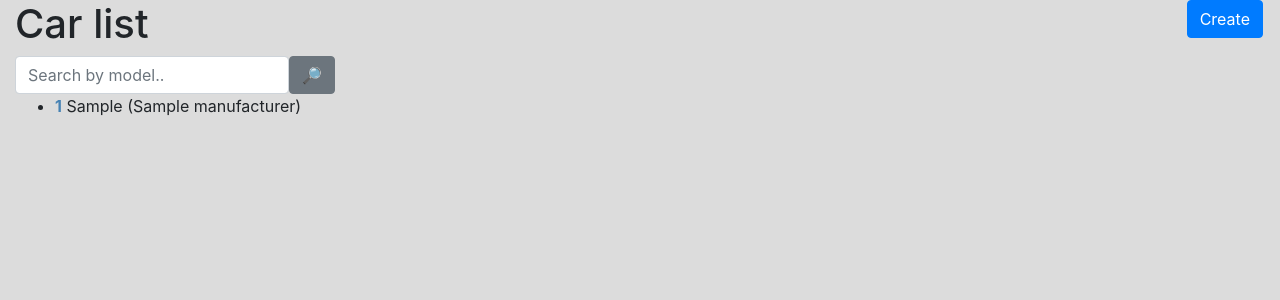
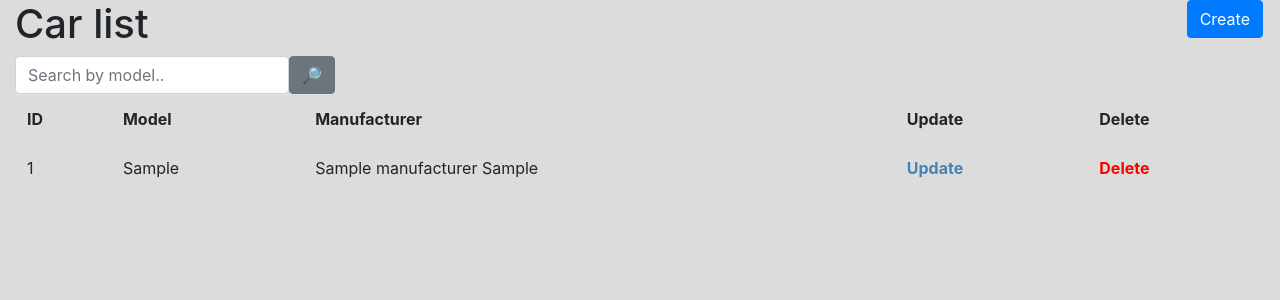
Before and after one commit to KantorSerhiy/taxi-service, a Django app: page /cars/ in a window 1280 px wide. Shown: the part 86-386 px from the top of the page. Run offline with Django 4.2, Linux system fonts and the light colour scheme; a user stored in the database is signed in; tables that the repository leaves empty hold one stand-in row (values such as "Sample post"); some libraries are stand-ins or nearby versions.

Commit message:
make car list as table & add black

```diff
--- a/taxi/forms.py
+++ b/taxi/forms.py
@@ -40,7 +40,7 @@
 
 
 def validate_license_number(
-        license_number,
+    license_number,
 ):  # regex validation is also possible here
     if len(license_number) != 8:
         raise ValidationError("License number should consist of 8 characters")
@@ -76,5 +76,4 @@
         required=False,
         label="",
         widget=forms.TextInput(attrs={"placeholder": "Search by model.."}),
-
     )
--- a/taxi/views.py
+++ b/taxi/views.py
@@ -6,11 +6,14 @@ from django.views import generic
 from django.contrib.auth.mixins import LoginRequiredMixin
 
 from .models import Driver, Car, Manufacturer
-from .forms import DriverCreationForm, \
-    CarForm, \
-    DriversSearchForm, \
-    ManufacturerSearchForm, \
-    CarsSearchForm, DriverUpdateForm
+from .forms import (
+    DriverCreationForm,
+    CarForm,
+    DriversSearchForm,
+    ManufacturerSearchForm,
+    CarsSearchForm,
+    DriverUpdateForm,
+)
 
 
 @login_required
@@ -46,9 +49,7 @@ class ManufacturerListView(LoginRequiredMixin, generic.ListView):
 
         name = self.request.GET.get("name", "")
 
-        context["search_form"] = ManufacturerSearchForm(initial={
-            "name": name
-        })
+        context["search_form"] = ManufacturerSearchForm(initial={"name": name})
 
         return context
 
@@ -56,15 +57,14 @@ class ManufacturerListView(LoginRequiredMixin, generic.ListView):
         form = ManufacturerSearchForm(self.request.GET)
 
         if form.is_valid():
-            return self.queryset.filter(
-                name__icontains=form.cleaned_data["name"])
+            return self.queryset.filter(name__icontains=form.cleaned_data["name"])
 
         return self.queryset
 
 
 class ManufacturerCreateView(LoginRequiredMixin, generic.CreateView):
     model = Manufacturer
-    fields = "__all__"
+    fields = ["name", "country"]
     success_url = reverse_lazy("taxi:manufacturer-list")
 
 
@@ -89,9 +89,7 @@ class CarListView(LoginRequiredMixin, generic.ListView):
 
         model = self.request.GET.get("model", "")
 
-        context["search_form"] = CarsSearchForm(initial={
-            "model": model
-        })
+        context["search_form"] = CarsSearchForm(initial={"model": model})
 
         return context
 
@@ -99,8 +97,7 @@ class CarListView(LoginRequiredMixin, generic.ListView):
         form = CarsSearchForm(self.request.GET)
 
         if form.is_valid():
-            return self.queryset.filter(
-                model__icontains=form.cleaned_data["model"])
+            return self.queryset.filter(model__icontains=form.cleaned_data["model"])
 
         return self.queryset
 
@@ -136,9 +133,7 @@ class DriverListView(LoginRequiredMixin, generic.ListView):
 
         username = self.request.GET.get("username", "")
 
-        context["search_form"] = DriversSearchForm(initial={
-            "username": username
-        })
+        context["search_form"] = DriversSearchForm(initial={"username": username})
 
         return context
 
@@ -147,7 +142,8 @@ class DriverListView(LoginRequiredMixin, generic.ListView):
 
         if form.is_valid():
             return self.queryset.filter(
-                username__icontains=form.cleaned_data["username"])
+                username__icontains=form.cleaned_data["username"]
+            )
 
         return self.queryset
 
@@ -177,7 +173,7 @@ class DriverDeleteView(LoginRequiredMixin, generic.DeleteView):
 def toggle_assign_to_car(request, pk):
     driver = Driver.objects.get(id=request.user.id)
     if (
-            Car.objects.get(id=pk) in driver.cars.all()
+        Car.objects.get(id=pk) in driver.cars.all()
     ):  # probably could check if car exists
         driver.cars.remove(pk)
     else:
--- a/templates/taxi/car_list.html
+++ b/templates/taxi/car_list.html
@@ -15,15 +15,42 @@
   </form>
 
   {% if car_list %}
-    <ul>
+    <table class="table">
+      <tr>
+        <th>ID</th>
+        <th>Model</th>
+        <th>Manufacturer</th>
+        <th>Update</th>
+        <th>Delete</th>
+      </tr>
+
       {% for car in car_list %}
-        <li>
-          <a href="{% url "taxi:car-detail" pk=car.id %} ">{{ car.id }}</a>
-          {{ car.model }} ({{ car.manufacturer.name }})
-        </li>
+        <tr>
+          <td>
+              {{ car.id }}
+          </td>
+          <td>
+              {{ car.model }}
+          </td>
+          <td>
+              {{ car.manufacturer }}
+          </td>
+          <td>
+              <a href="{% url 'taxi:car-update' pk=car.id %}">
+                Update
+              </a>
+            </td>
+            <td>
+              <a style="color: red"
+                href="{% url 'taxi:car-delete' pk=car.id %}">
+                Delete
+              </a>
+            </td>
+        </tr>
       {% endfor %}
-    </ul>
+    </table>
+
   {% else %}
-    <p>There are no cars in taxi</p>
+      <p>There are no cars in the service.</p>
   {% endif %}
 {% endblock %}
```
Also changed, not shown: taxi/urls.py (+3 -4 lines), taxi_service/settings.py (+8 -10 lines), tests/test_admin.py (+2 -3 lines), tests/test_forms.py (+3 -5 lines), tests/tests_models.py (+9 -11 lines), tests/views_test.py (+3 -10 lines), taxi/migrations/0009_remove_manufacturer_slug_alter_driver_slug.py (added).
